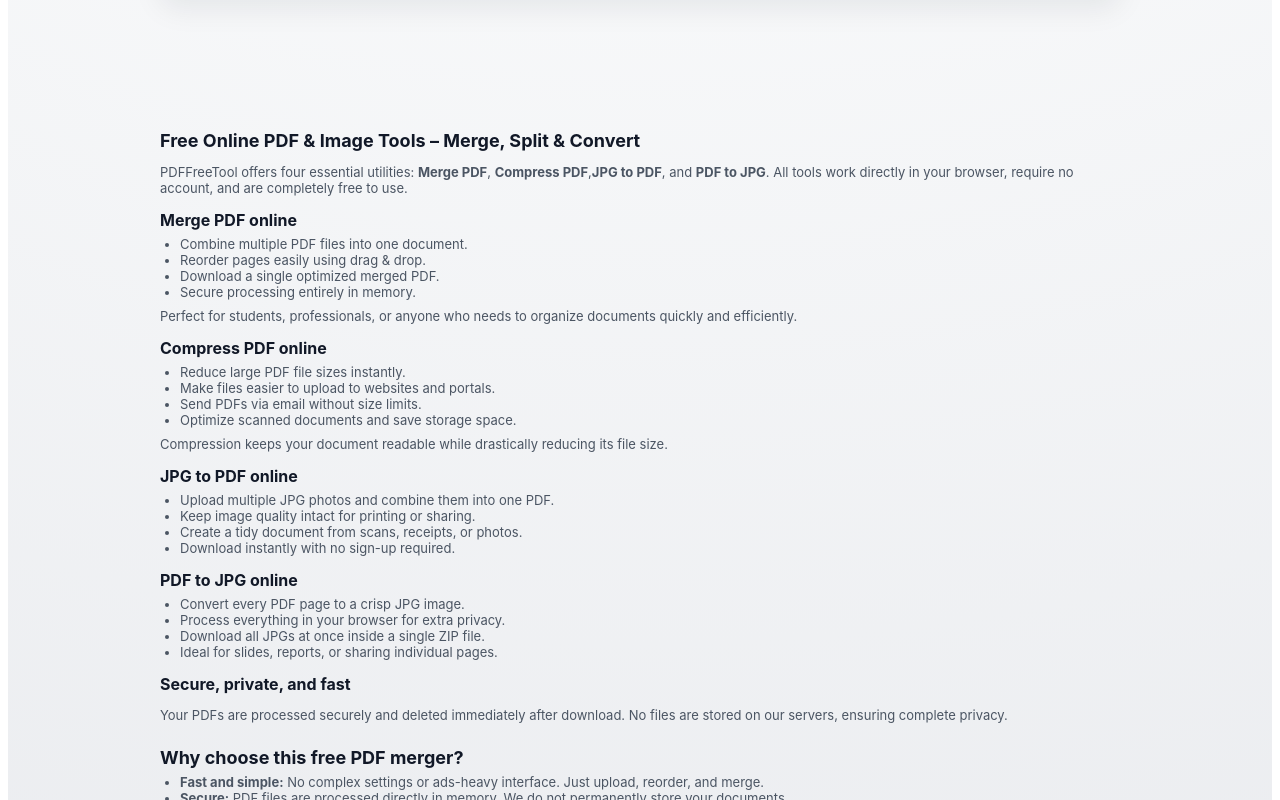
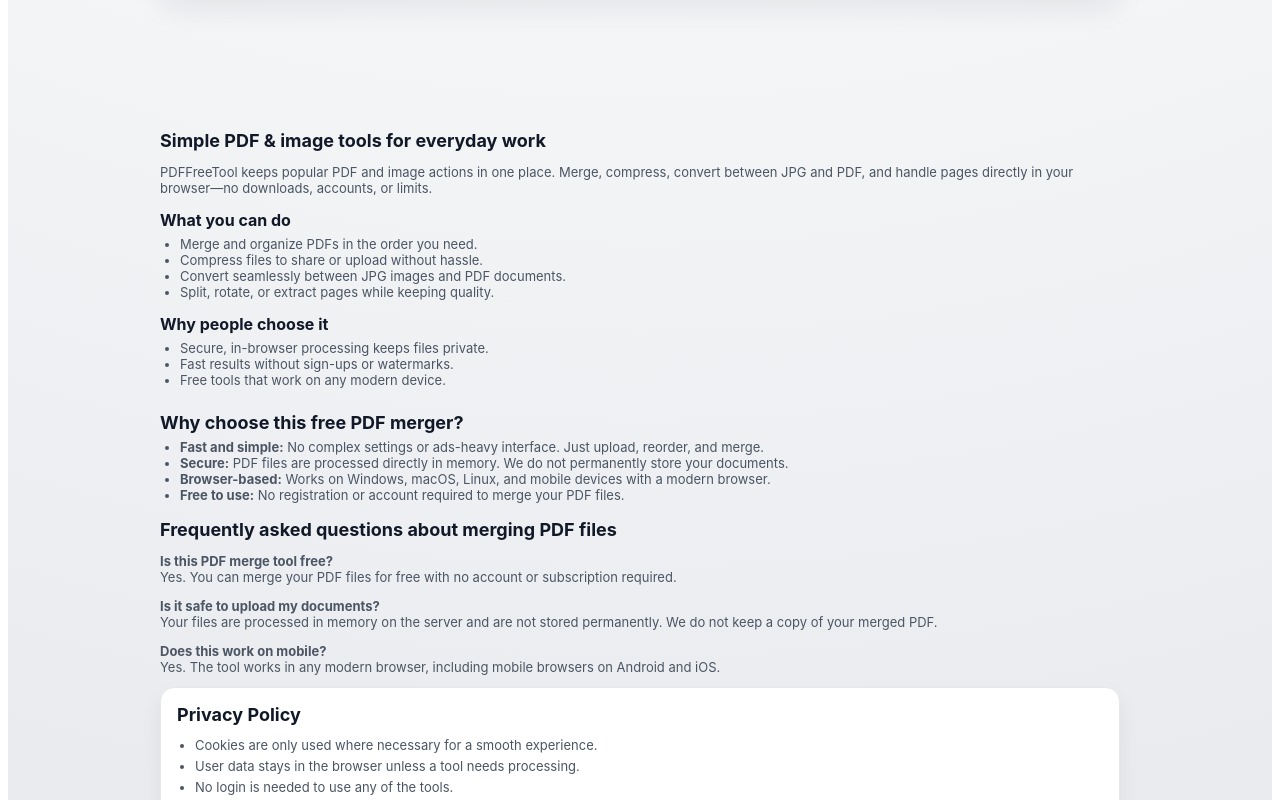
Before and after one commit to berrabeydilli/pdffreetool, a React (Vite) app in the folder frontend/: page / in a window 1280 px wide. Shown: the part 1560-2360 px from the top of the page. Built offline with nearby package versions, Linux system fonts and the light colour scheme.

Commit message:
Update footer copy and simplify landing text

```diff
--- a/frontend/src/App.jsx
+++ b/frontend/src/App.jsx
@@ -1577,7 +1577,7 @@ function App() {
               color: "#111827",
             }}
           >
-            Free Online PDF & Image Tools – Merge, Split & Convert
+            Simple PDF &amp; image tools for everyday work
           </h2>
 
           <p
@@ -1587,11 +1587,9 @@ function App() {
               marginBottom: "10px",
             }}
           >
-            PDFFreeTool offers four essential utilities:{" "}
-            <strong>Merge PDF</strong>, <strong>Compress PDF</strong>,
-            <strong>JPG to PDF</strong>, and <strong>PDF to JPG</strong>. All
-            tools work directly in your browser, require no account, and are
-            completely free to use.
+            PDFFreeTool keeps popular PDF and image actions in one place. Merge,
+            compress, convert between JPG and PDF, and handle pages directly in
+            your browser—no downloads, accounts, or limits.
           </p>
 
           <h3
@@ -1602,7 +1600,7 @@ function App() {
               color: "#111827",
             }}
           >
-            Merge PDF online
+            What you can do
           </h3>
           <ul
             style={{
@@ -1612,23 +1610,11 @@ function App() {
               color: "#4b5563",
             }}
           >
-            <li>Combine multiple PDF files into one document.</li>
-            <li>Reorder pages easily using drag &amp; drop.</li>
-            <li>Download a single optimized merged PDF.</li>
-            <li>Secure processing entirely in memory.</li>
+            <li>Merge and organize PDFs in the order you need.</li>
+            <li>Compress files to share or upload without hassle.</li>
+            <li>Convert seamlessly between JPG images and PDF documents.</li>
+            <li>Split, rotate, or extract pages while keeping quality.</li>
           </ul>
-
-          <p
-            style={{
-              fontSize: "13px",
-              color: "#4b5563",
-              marginTop: "8px",
-              marginBottom: "10px",
-            }}
-          >
-            Perfect for students, professionals, or anyone who needs to organize
-            documents quickly and efficiently.
-          </p>
 
           <h3
             style={{
@@ -1638,7 +1624,7 @@ function App() {
               color: "#111827",
             }}
           >
-            Compress PDF online
+            Why people choose it
           </h3>
           <ul
             style={{
@@ -1648,93 +1634,12 @@ function App() {
               color: "#4b5563",
             }}
           >
-            <li>Reduce large PDF file sizes instantly.</li>
-            <li>Make files easier to upload to websites and portals.</li>
-            <li>Send PDFs via email without size limits.</li>
-            <li>Optimize scanned documents and save storage space.</li>
+            <li>Secure, in-browser processing keeps files private.</li>
+            <li>Fast results without sign-ups or watermarks.</li>
+            <li>Free tools that work on any modern device.</li>
           </ul>
-
-          <p
-            style={{
-              fontSize: "13px",
-              color: "#4b5563",
-              marginTop: "8px",
-              marginBottom: "10px",
-            }}
-          >
-            Compression keeps your document readable while drastically reducing
-            its file size.
-          </p>
-
-          <h3
-            style={{
-              fontSize: "16px",
-              marginBottom: "6px",
-              marginTop: "14px",
-              color: "#111827",
-            }}
-          >
-            JPG to PDF online
-          </h3>
-          <ul
-            style={{
-              paddingLeft: "20px",
-              margin: 0,
-              fontSize: "13px",
-              color: "#4b5563",
-            }}
-          >
-            <li>Upload multiple JPG photos and combine them into one PDF.</li>
-            <li>Keep image quality intact for printing or sharing.</li>
-            <li>Create a tidy document from scans, receipts, or photos.</li>
-            <li>Download instantly with no sign-up required.</li>
-          </ul>
-
-          <h3
-            style={{
-              fontSize: "16px",
-              marginBottom: "6px",
-              marginTop: "14px",
-              color: "#111827",
-            }}
-          >
-            PDF to JPG online
-          </h3>
-          <ul
-            style={{
-              paddingLeft: "20px",
-              margin: 0,
-              fontSize: "13px",
-              color: "#4b5563",
-            }}
-          >
-            <li>Convert every PDF page to a crisp JPG image.</li>
-            <li>Process everything in your browser for extra privacy.</li>
-            <li>Download all JPGs at once inside a single ZIP file.</li>
-            <li>Ideal for slides, reports, or sharing individual pages.</li>
-          </ul>
-
-          <h3
-            style={{
-              fontSize: "16px",
-              marginBottom: "6px",
-              marginTop: "14px",
-              color: "#111827",
-            }}
-          >
-            Secure, private, and fast
-          </h3>
-          <p
-            style={{
-              fontSize: "13px",
-              color: "#4b5563",
-            }}
-          >
-            Your PDFs are processed securely and deleted immediately after
-            download. No files are stored on our servers, ensuring complete
-            privacy.
-          </p>
         </section>
+
 
         <section
           aria-label="Why choose this free PDF merger"
@@ -1913,7 +1818,7 @@ function App() {
             textAlign: "center",
           }}
         >
-          © {new Date().getFullYear()} Online PDF Tools. All rights reserved.
+          © 2025 PDFFreeTool All rights reserved.
         </footer>
       </main>
     </div>
```
